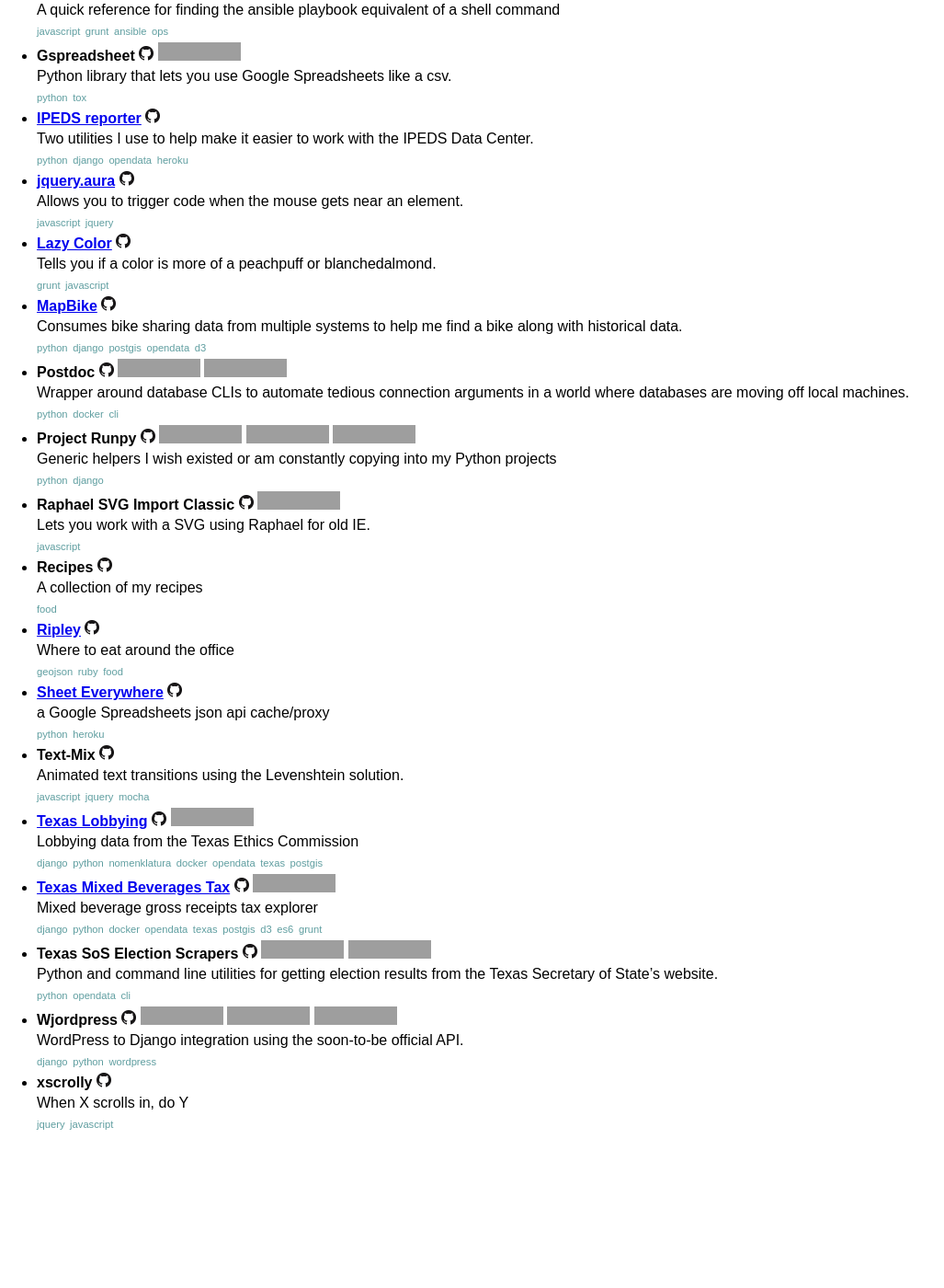
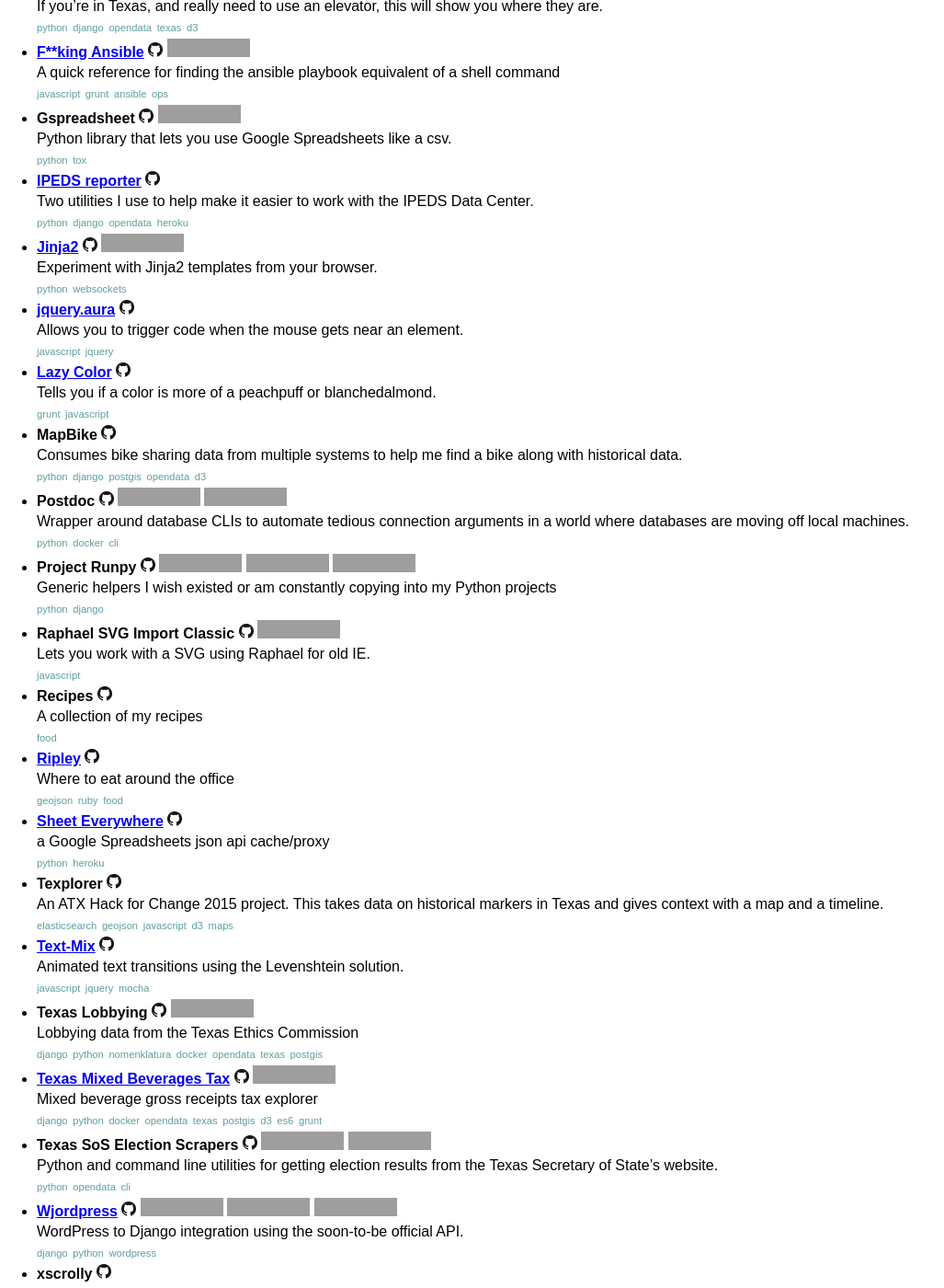
Before and after one commit to crccheck/crccheck.github.io, a Jekyll site: the page built from index.md, in a window 1280 px wide and 1400 px high, scrolled down 991 px. Shown: the whole window at 92% size, without its empty margins (0-1027 px from the left). Built offline with Jekyll 4.4.1, drawn with Linux system fonts in a browser that asks for light colours; nearby versions of some CDN libraries; before the commit the page ends 2237 px from its top, so only the background shows below that; some of the changed text lies outside the part shown; grey boxes are pictures that could not be loaded.

Commit message:
update project descriptions

```diff
--- a/_data/projects.yml
+++ b/_data/projects.yml
@@ -1,5 +1,12 @@
+- name: AllBfCards
+  repository: https://github.com/crccheck/AllBfCards
+  description: >
+    Back in 2010, this was one of the top BattleForge fan sites. I used Google
+    Sheets as my database and then cutting edge HTML5 technology.
+  tags: ["javascript"]
+
 - name: ATX BandC
-  homepage: http://atx-bandc-feed.herokuapp.com/
+  homepage: http://bandc.crccheck.com
   repository: https://github.com/crccheck/atx-bandc
   description: >
     Scrapes the Austin Boards & Commissions sites, parses pdfs,
@@ -122,6 +129,13 @@
     - Django admin as the site
     - Selenium scraper
 
+- name: Jinja2
+  homepage: http://jinja2.crccheck.com/
+  repository: https://github.com/crccheck/jinja2-livepreview
+  travisci: crccheck/jinja2-livepreview
+  description: Experiment with Jinja2 templates from your browser.
+  tags: ["python", "websockets"]
+
 - name: jquery.aura
   homepage: http://texastribune.github.io/jquery.aura.js/demo/
   repository: https://github.com/texastribune/jquery.aura.js
@@ -136,7 +150,7 @@
   tags: ['grunt', 'javascript']
 
 - name: MapBike
-  homepage: http://www.mapbike.com/
+  # homepage: http://www.mapbike.com/
   repository: https://github.com/crccheck/bikeme/
   description: >
     Consumes bike sharing data from multiple systems to help me find a
@@ -176,8 +190,8 @@
   tags: ["food"]
 
 - name: Ripley
-  homepage: https://github.com/texastribune/ripley/blob/master/suchnoms.geojson
-  repository: https://github.com/texastribune/ripley
+  homepage: https://github.com/tabbedout/ripley/blob/master/suchnoms.geojson
+  repository: https://github.com/tabbedout/ripley
   description: "Where to eat around the office"
   tags: ["geojson", "ruby", "food"]
 
@@ -187,14 +201,21 @@
   description: a Google Spreadsheets json api cache/proxy
   tags: ["python", "heroku"]
 
+- name: Texplorer
+  repository: https://github.com/texas/texplorer
+  description: >
+    An ATX Hack for Change 2015 project. This takes data on historical markers
+    in Texas and gives context with a map and a timeline.
+  tags: ["elasticsearch", "geojson", "javascript", "d3", "maps"]
+
 - name: Text-Mix
-  homepage: https://github.com/crccheck/text-mix.js
+  homepage: https://crccheck.github.io/text-mix.js/
   repository: https://github.com/crccheck/text-mix.js
   description: Animated text transitions using the Levenshtein solution.
   tags: ["javascript", "jquery", mocha]
 
 - name: Texas Lobbying
-  homepage: http://lobbying.crccheck.com/
+  # homepage: http://lobbying.crccheck.com/
   repository: https://github.com/texastribune/tx_lobbying
   travisci: texastribune/tx_lobbying
   description: >
@@ -220,7 +241,7 @@
   tags: ["python", "opendata", "cli"]
 
 - name: Wjordpress
-  homepage: https://github.com/texastribune/wjordpress
+  homepage: https://wjordpress.herokuapp.com/
   repository: https://github.com/texastribune/wjordpress
   travisci: texastribune/wjordpress
   coveralls: texastribune/wjordpress
```
Also changed, not shown: Gemfile.lock.
